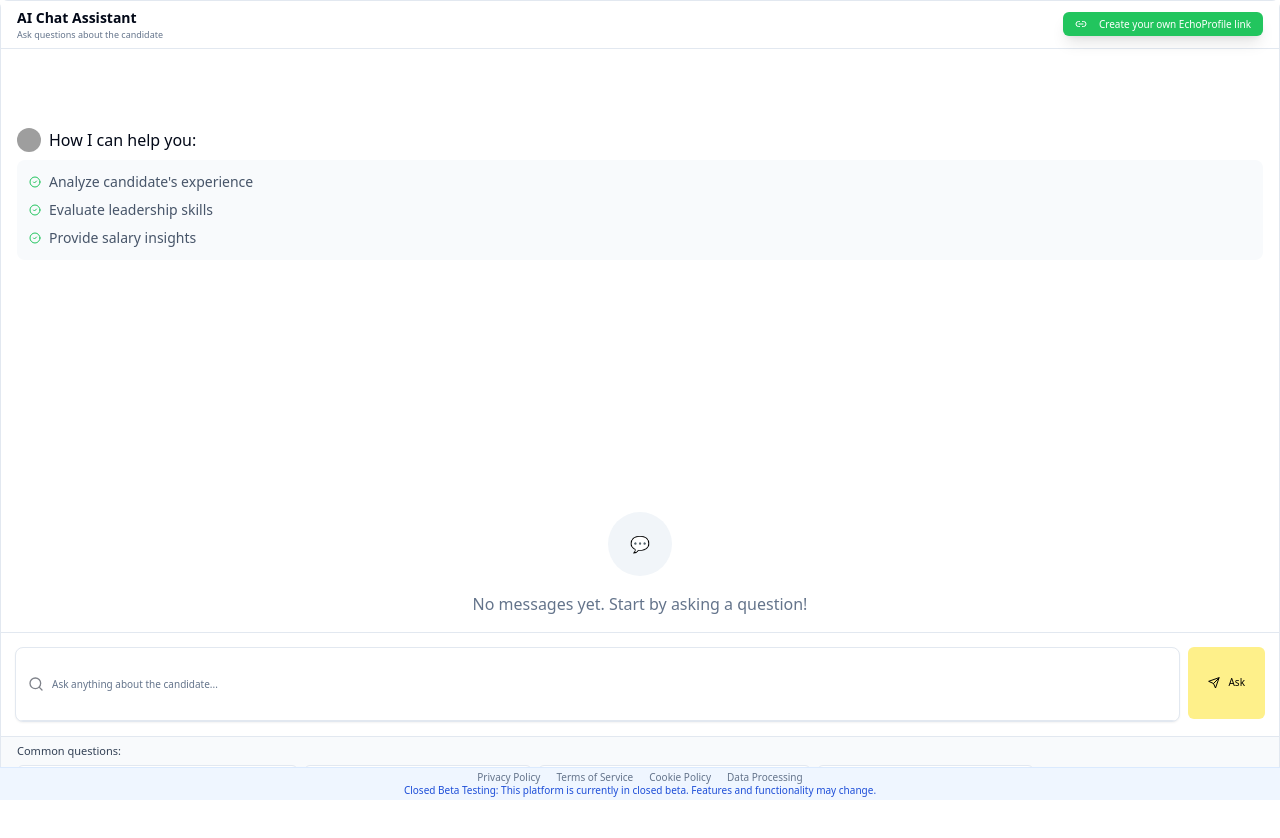
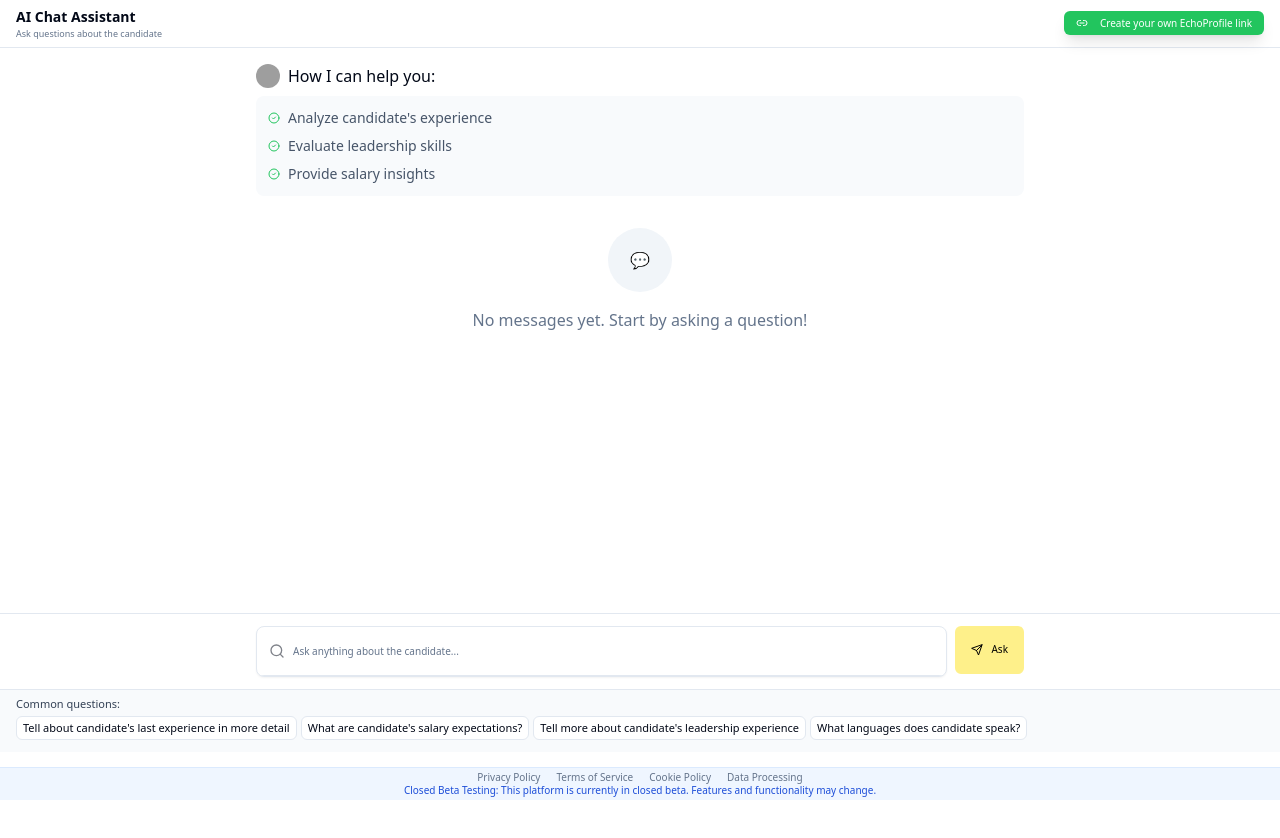
Before and after one commit to ra39j343/candidate, a Next.js app: page /chat/public/1 in a window 1280 px wide. Shown: the top 838 px of the page. After the commit the page ends 800 px from the top, so only its background shows below. Built offline with nearby package versions, Linux system fonts and the light colour scheme; grey boxes are pictures that could not be loaded.

Commit message:
fixed interface scrolling

```diff
--- a/src/app/chat/public/[linkId]/page.tsx
+++ b/src/app/chat/public/[linkId]/page.tsx
@@ -40,7 +40,7 @@ export default function PublicChatPage({ params }: { params: { linkId: string }
   }
 
   return (
-    <div className="h-screen overflow-hidden">
+    <div className="h-[calc(100vh-48px)]">
       <ChatInterface
         messages={messages}
         onSendMessageAction={handleSendMessage}
--- a/src/app/chat/test/page.tsx
+++ b/src/app/chat/test/page.tsx
@@ -59,7 +59,7 @@ export default function TestChatPage() {
   }
 
   return (
-    <div className="h-screen overflow-hidden">
+    <div className="h-[calc(100vh-48px)]">
       <ChatInterface
         messages={messages}
         onSendMessageAction={handleSendMessage}
--- a/src/app/globals.css
+++ b/src/app/globals.css
@@ -47,6 +47,11 @@
     --input: 217.2 32.6% 17.5%;
     --ring: 212.7 26.8% 83.9%;
   }
+
+  html,
+  body {
+    @apply h-full overflow-hidden;
+  }
 }
 
 @layer base {
--- a/src/app/layout.tsx
+++ b/src/app/layout.tsx
@@ -11,10 +11,10 @@ export default function RootLayout({
   children: React.ReactNode
 }) {
   return (
-    <html lang="en" className="w-full">
-      <body className="pb-12 w-full">
+    <html lang="en" className="h-full overflow-hidden">
+      <body className="h-full overflow-hidden">
         <SessionProvider>
-          <main className="w-full">
+          <main className="relative h-full">
             {children}
           </main>
           <BetaDisclaimer />
--- a/src/components/ChatInterface.tsx
+++ b/src/components/ChatInterface.tsx
@@ -72,10 +72,9 @@ export default function ChatInterface({
   }
 
   return (
-    <>
-      <div className="flex flex-col h-screen bg-white rounded-lg shadow-md border relative">
-        {/* Sticky Header */}
-        <div className="sticky top-0 z-10 bg-white border-b px-4 py-1.5">
+    <div className="h-full flex flex-col">
+      {/* Sticky header */}
+      <div className="flex-shrink-0 bg-white border-b px-4 py-1.5">
         <div className="flex justify-between items-center">
           <div>
             <h1 className="text-[14px] font-semibold">AI Chat Assistant</h1>
@@ -121,8 +120,9 @@ export default function ChatInterface({
         </div>
       </div>
 
-        {/* Messages Area */}
-        <div className="flex-1 overflow-y-auto p-4">
+      {/* Messages area with scrolling */}
+      <div className="flex-1 min-h-0 overflow-y-auto">
+        <div className="max-w-3xl mx-auto space-y-4 py-4">
           {messages.length === 0 ? (
             <>
               {/* Help Message - centered */}
@@ -202,22 +202,25 @@ export default function ChatInterface({
           )}
           <div ref={messagesEndRef} />
         </div>
+      </div>
 
-        {/* Input Form */}
-        <div className="p-3.5 border-t">
+      {/* Input and suggestions - with reduced heights */}
+      <div className="flex-shrink-0 bg-background">
+        <div className="border-t bg-background/95 backdrop-blur supports-[backdrop-filter]:bg-background/60 p-3">
+          <div className="max-w-3xl mx-auto">
             <form onSubmit={handleSubmit} className="flex gap-2">
               <Command className="flex-1 overflow-hidden rounded-lg border shadow-sm">
                 <CommandInput
                   value={input}
                   onValueChange={setInput}
                   placeholder="Ask anything about the candidate..."
-                className="text-[10px] h-[72px]"
+                  className="text-[10px] h-[48px]"
                 />
               </Command>
               <Button
                 type="submit"
                 disabled={isLoading}
-              className={`px-5 h-[72px] hover:scale-105 transition-transform text-[10px] ${
+                className={`px-4 h-[48px] hover:scale-105 transition-transform text-[10px] ${
                   input.trim()
                     ? 'bg-green-500 hover:bg-green-600'
                     : 'bg-yellow-200 hover:bg-yellow-500'
@@ -237,11 +240,11 @@ export default function ChatInterface({
               </Button>
             </form>
           </div>
+        </div>
 
-        {/* Suggested Questions */}
         <div className="px-4 py-1.5 border-t bg-slate-50">
-          <p className="text-[11px] text-slate-700 mb-1.5">Common questions:</p>
-          <div className="flex flex-wrap gap-1.5">
+          <p className="text-[11px] text-slate-700 mb-1">Common questions:</p>
+          <div className="flex flex-wrap gap-1 mb-1.5">
             {suggestedQuestions.map((question, i) => (
               <Button
                 key={i}
@@ -249,7 +252,7 @@ export default function ChatInterface({
                 size="sm"
                 onClick={() => handleSuggestedQuestion(question)}
                 disabled={isLoading}
-                className="text-[11px] hover:bg-slate-100 whitespace-normal text-left h-auto py-1 px-1.5 min-h-[1.75rem]"
+                className="text-[11px] hover:bg-slate-100 whitespace-normal text-left h-auto py-0.5 px-1.5 min-h-[1.5rem]"
               >
                 {question}
               </Button>
@@ -257,7 +260,6 @@ export default function ChatInterface({
           </div>
         </div>
       </div>
-      <BetaDisclaimer />
-    </>
+    </div>
   )
 }
```
Lines whose indentation alone changed are shown as unchanged.
